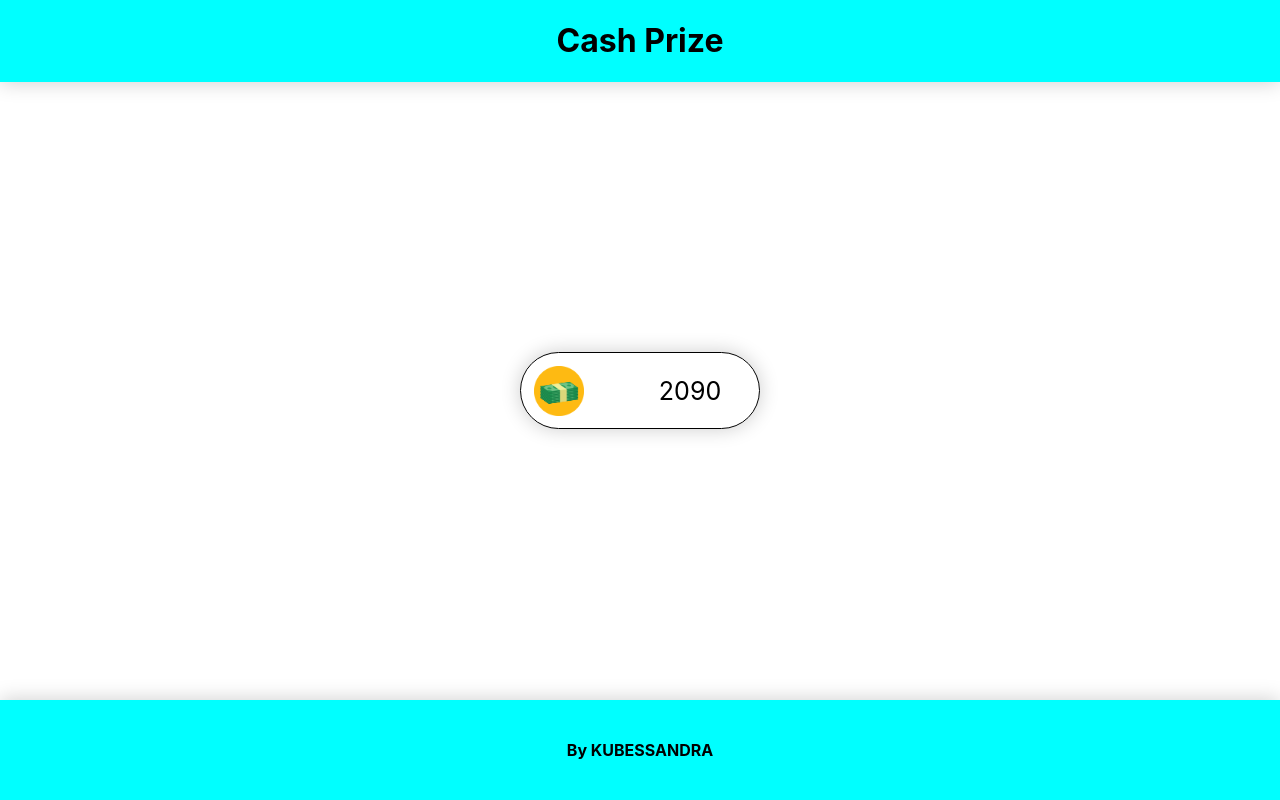
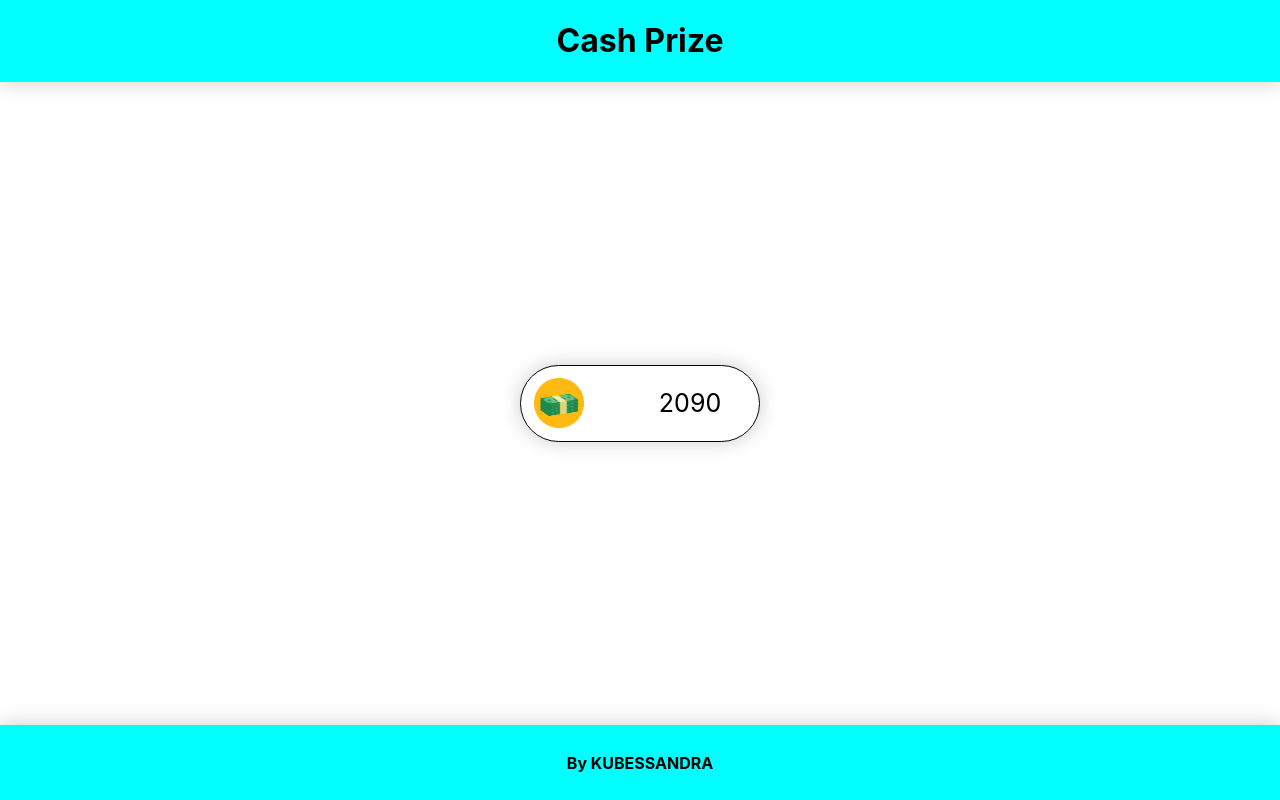
Before and after one commit to Kubessandra/twitch-cash-prize, a React (Create React App) app in the folder extension/: page / in a window 1280 px wide. Built offline with nearby package versions, Linux system fonts and the light colour scheme.

Commit message:
change size header and footer
QD .

```diff
--- a/extension/src/components/Layout/Footer.tsx
+++ b/extension/src/components/Layout/Footer.tsx
@@ -2,7 +2,7 @@ import React from 'react';
 import styled from 'styled-components';
 
 const Container = styled.div`
-  min-height: 100px;
+  min-height: 75px;
   background-color: ${({ theme }): string => theme.colors.main};
   text-align: center;
   position: relative;
--- a/extension/src/components/Layout/Header.tsx
+++ b/extension/src/components/Layout/Header.tsx
@@ -2,7 +2,7 @@ import React from 'react';
 import styled from 'styled-components';
 
 const Container = styled.div`
-  min-height: 50px;
+  min-height: 30px;
   background-color: ${({ theme }): string => theme.colors.main};
   text-align: center;
   display: flex;
```
